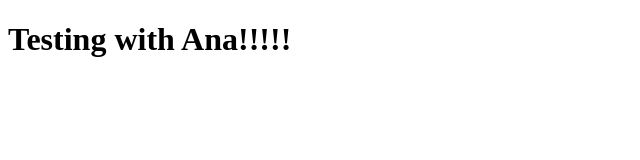
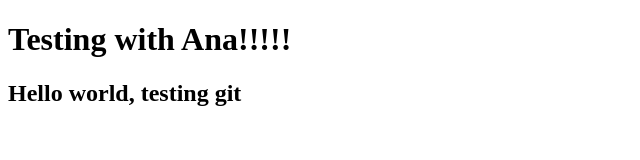
Before and after one commit to Harry-Leepz/testing-with-ana, a plain HTML site: page index.html in a window 1280 px wide. Shown: the whole page, without its empty margins (0-640 px from the left). Drawn offline with Linux system fonts and the light colour scheme.

Commit message:
Adding h2 element to index.html

```diff
--- a/index.html
+++ b/index.html
@@ -7,5 +7,6 @@
   </head>
   <body>
     <h1>Testing with Ana!!!!!</h1>
+    <h2>Hello world, testing git</h2>
   </body>
 </html>
```
